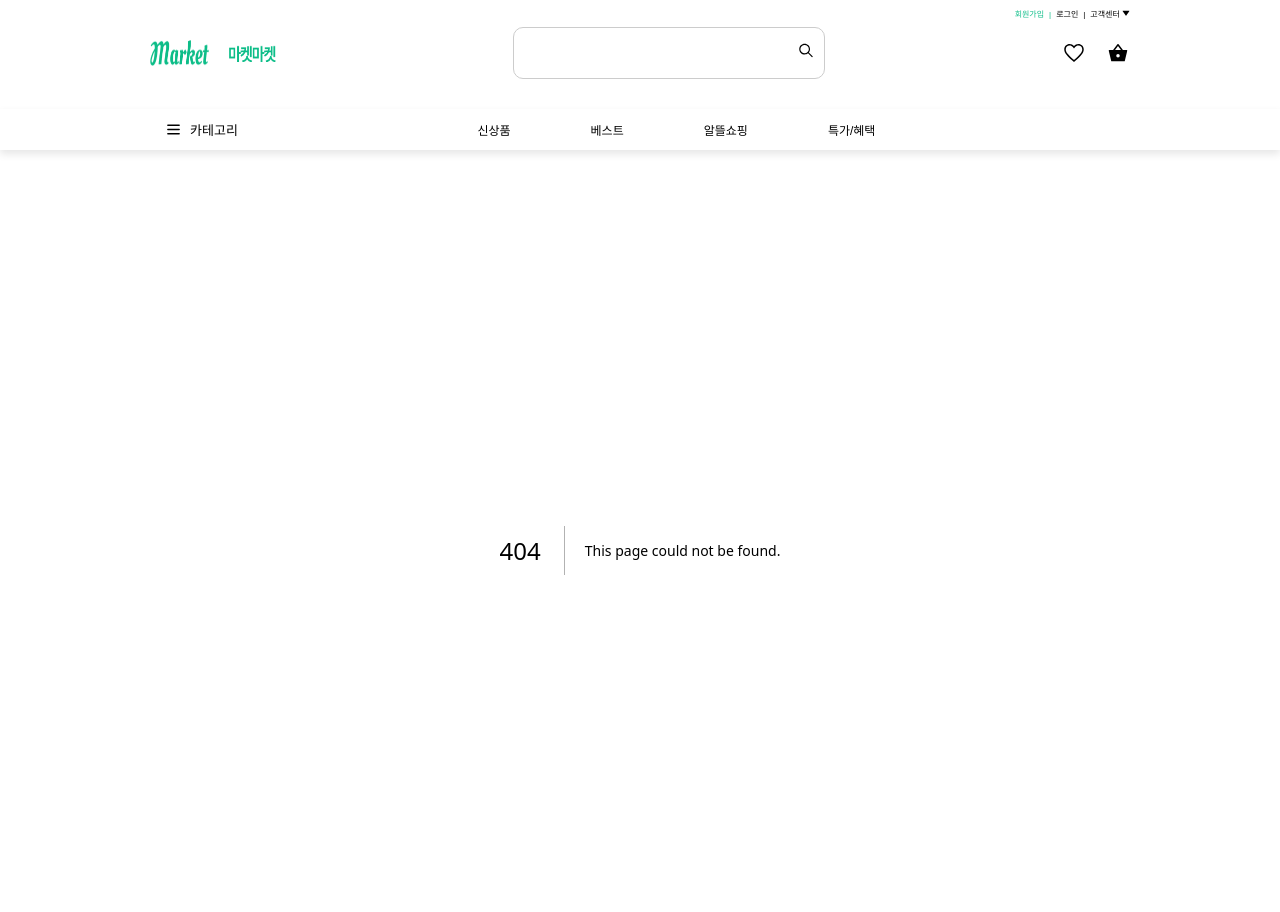
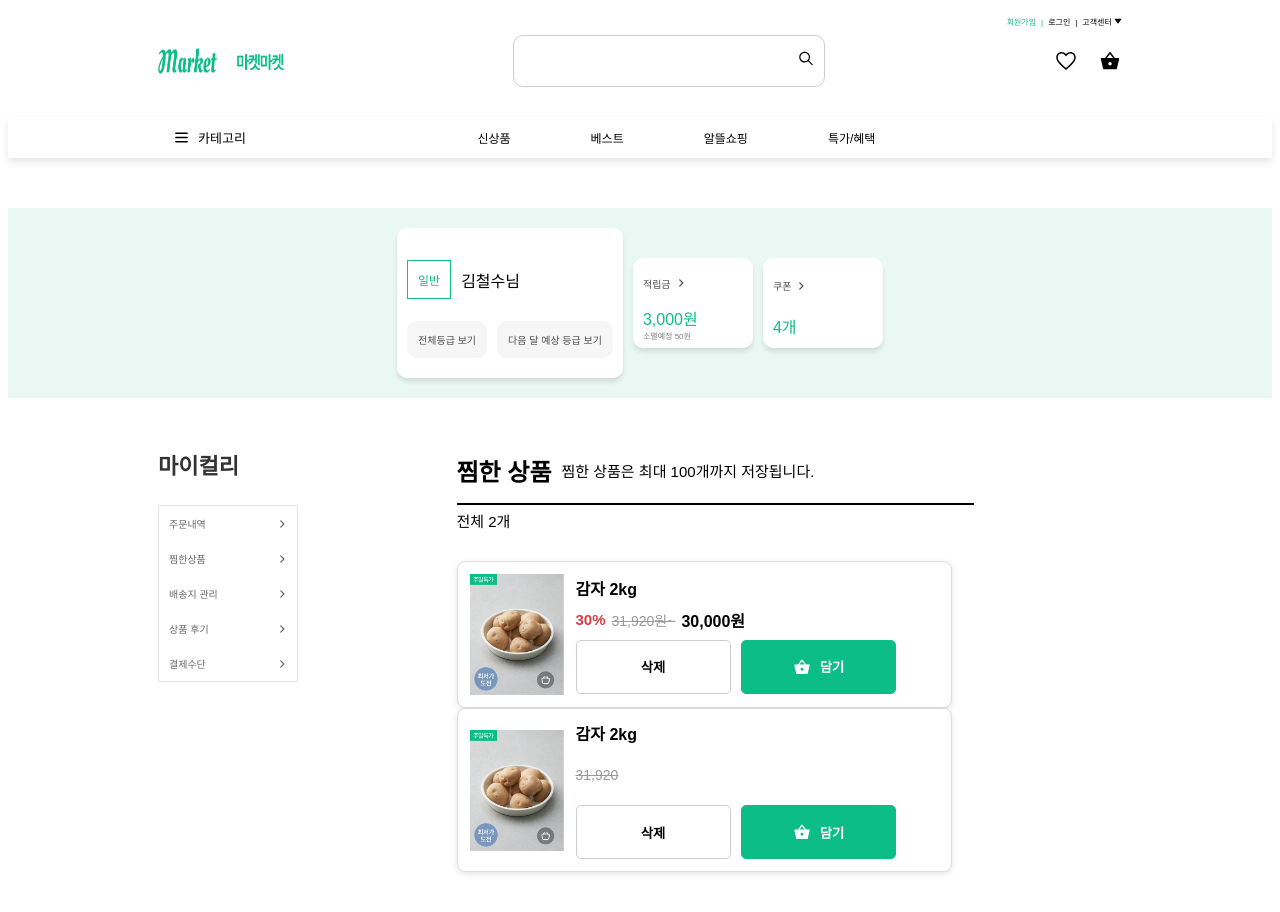
Before and after one commit to ecomerce-market/front, a Next.js app: page /wishList in a window 1280 px wide. Before the commit this address had no page. Shown: the top 912 px of the page. After the commit the page ends 885 px from the top, so only its background shows below. Built offline with nearby package versions, Linux system fonts and the light colour scheme.

Commit message:
[Feat] 찜한 목록 화면 작업

```diff
--- /dev/null
+++ b/src/app/wishList/page.tsx
@@ -0,0 +1,12 @@
+import React from "react";
+import WishList from "./wishList";
+
+const page = () => {
+    return (
+        <div>
+            <WishList />
+        </div>
+    );
+};
+
+export default page;
--- /dev/null
+++ b/src/app/wishList/wishList.module.scss
@@ -0,0 +1,42 @@
+.wishListWrapper {
+    .myInfoMain {
+        display: grid;
+        grid-template-columns: 150px auto;
+
+        .sideMenu {
+            margin-left: 150px;
+        }
+    }
+
+    .wishListSection {
+        margin: 0 auto;
+
+        .wishListTitle {
+            display: flex;
+            align-items: center;
+            gap: 10px;
+            width: 517px;
+            padding-bottom: 10px;
+            border-bottom: 2px solid var(--black);
+
+            .mainTitle {
+                font-size: 24px;
+                margin: 5px 0;
+            }
+
+            .subTitle {
+                font-size: 15px;
+                margin: 5px 0;
+            }
+        }
+
+        .wishListCard {
+            font-size: 15px;
+            margin: 5px 0;
+
+            .total {
+                margin: 5px 0 30px;
+            }
+        }
+    }
+}
--- /dev/null
+++ b/src/app/wishList/wishList.tsx
@@ -0,0 +1,88 @@
+import React from "react";
+import styles from "./wishList.module.scss";
+import cn from "classnames/bind";
+import PersonalInfo from "@/components/personalnfo/personalInfo";
+import SideMenu from "@/components/sideMenu/sideMenu";
+import PickProductCard from "@/components/productCard/pick/pickProductCard";
+import { IoBasketSharp } from "react-icons/io5";
+
+const cx = cn.bind(styles);
+
+const wishList = () => {
+    return (
+        <div className={cx("wishListWrapper")}>
+            <PersonalInfo
+                grade={"일반"}
+                username={"김철수"}
+                credit={"3,000"}
+                expiringCredit={"50"}
+                coupon={"4"}
+            />
+            <div className={cx("myInfoMain")}>
+                <div className={cx("sideMenu")}>
+                    <SideMenu
+                        title={"마이컬리"}
+                        content={[
+                            "주문내역",
+                            "찜한상품",
+                            "배송지 관리",
+                            "상품 후기",
+                            "결제수단",
+                        ]}
+                    />
+                </div>
+                <div className={cx("wishListSection")}>
+                    <div className={cx("wishListTitle")}>
+                        <h1 className={cx("mainTitle")}>찜한 상품</h1>
+                        <p className={cx("subTitle")}>
+                            찜한 상품은 최대 100개까지 저장됩니다.
+                        </p>
+                    </div>
+                    <div className={cx("wishListCard")}>
+                        <p className={cx("total")}>전체 2개</p>
+                        <div>
+                            <PickProductCard
+                                title={"감자 2kg"}
+                                discountRate={30}
+                                discountPrice={"30,000"}
+                                price={"31,920"}
+                                leftTitle={"삭제"}
+                                rightTitle={
+                                    <span
+                                        style={{
+                                            display: "flex",
+                                            alignItems: "center",
+                                            gap: "8px",
+                                        }}
+                                    >
+                                        <IoBasketSharp size={20} />
+                                        담기
+                                    </span>
+                                }
+                            />
+                            <PickProductCard
+                                title={"감자 2kg"}
+                                price={"31,920"}
+                                leftTitle={"삭제"}
+                                rightTitle={
+                                    <span
+                                        style={{
+                                            display: "flex",
+                                            alignItems: "center",
+                                            gap: "8px",
+                                        }}
+                                    >
+                                        <IoBasketSharp size={20} />
+                                        담기
+                                    </span>
+                                }
+                            />
+                        </div>
+                    </div>
+                </div>
+            </div>
+        </div>
+    );
+};
+
+export default wishList;
```
Also changed, not shown: src/components/productCard/pick/pickProductCard.tsx (+8 -5 lines).
